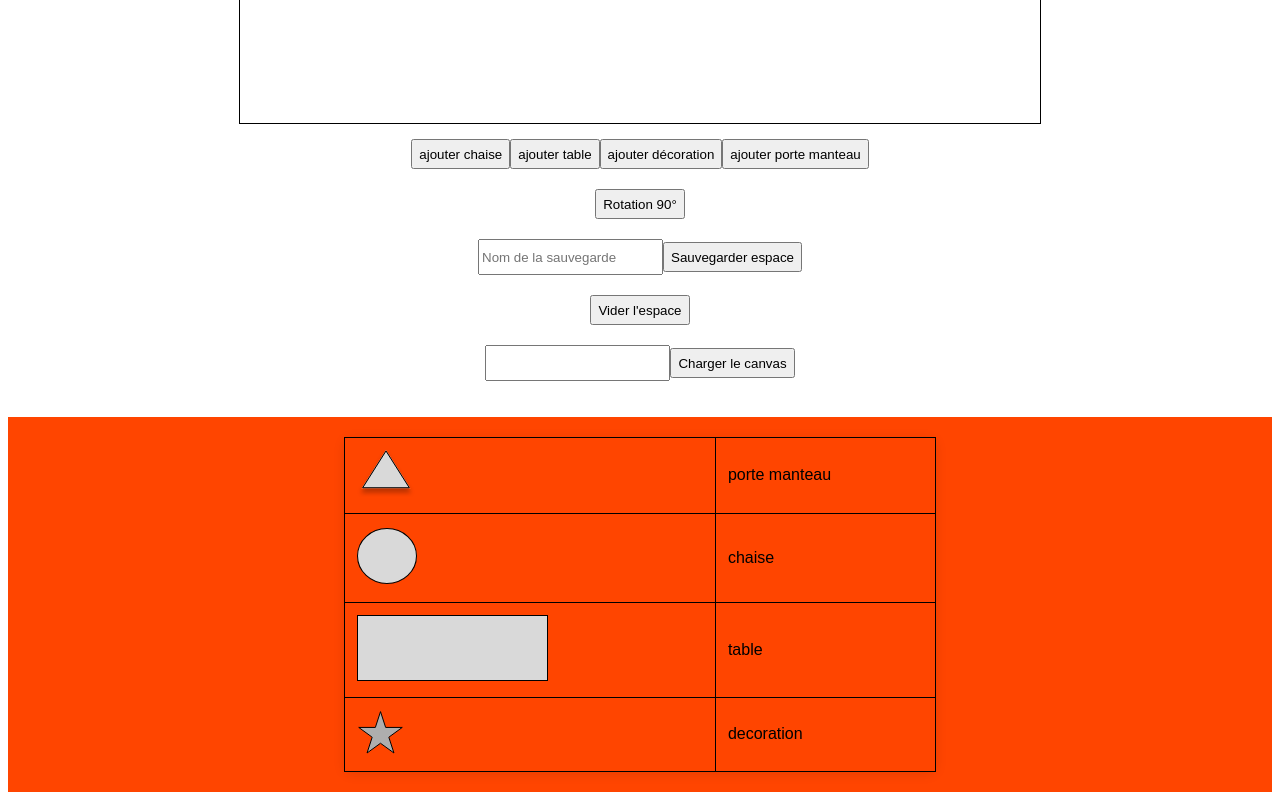
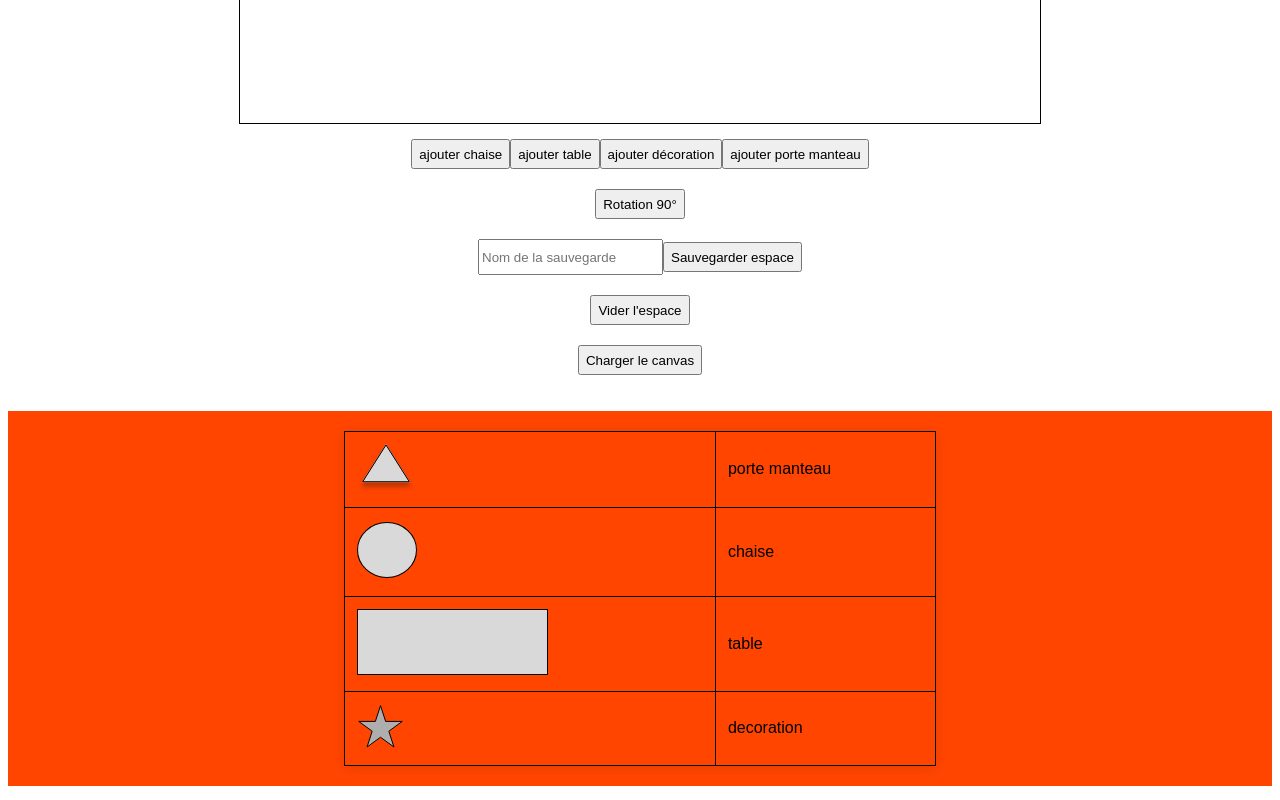
Before and after one commit to Oliviermaignan/evenementhall, a Vue app in the folder app/: page / in a window 1280 px wide. Shown: the part 576-1376 px from the top of the page. Built offline with nearby package versions, Linux system fonts and the light colour scheme.

Commit message:
fix : loading canvas

```diff
--- a/app/src/components/CanvaComponent.vue
+++ b/app/src/components/CanvaComponent.vue
@@ -14,7 +14,6 @@ const offsetX = ref(0);
 const offsetY = ref(0);
 const canvasWidth = 800;
 const canvasHeight = 600;
-const loadedShapeNumber = ref();
 // const canvasLocalStorage = new CanvasLocalStorage()
 
 const storageKey: Ref<string>= ref("");
@@ -123,11 +122,11 @@ const rotate = (angle) => {
   }
 };
 
-const getThisCanvas = (loadedShapeNumber :number) => {
-  const canvasLocalStorage = new CanvasLocalStorage()
-  const array = canvasLocalStorage.load(loadedShapeNumber)
+const getThisCanvas = (loadedShapeString :string) => {
+  const canvasLocalStorage = new CanvasLocalStorage(loadedShapeString)
+  const array = canvasLocalStorage.load(loadedShapeString)
   console.log(array);
-  array.forEach(loadedShape => {
+  array.forEach((loadedShape) => {
     const shape = new Shape(canvas, loadedShape.x, loadedShape.y, loadedShape.angle, loadedShape.icon);
     shapes.value.push(shape);
     drawShapes()
@@ -171,10 +170,9 @@ onMounted(()=>{
       <button @click="cleanShapesConfig">Vider l'espace</button>
     </div>
     <div class="relative inline-block marginY">
-      <input type="text" minlength="1" v-model="loadedShapeNumber">
-      <button @click="getThisCanvas">
+      <button @click="getThisCanvas(storageKey)">
         Charger le canvas
-      </button>
+     </button>
     </div>
   </div>
 
```
